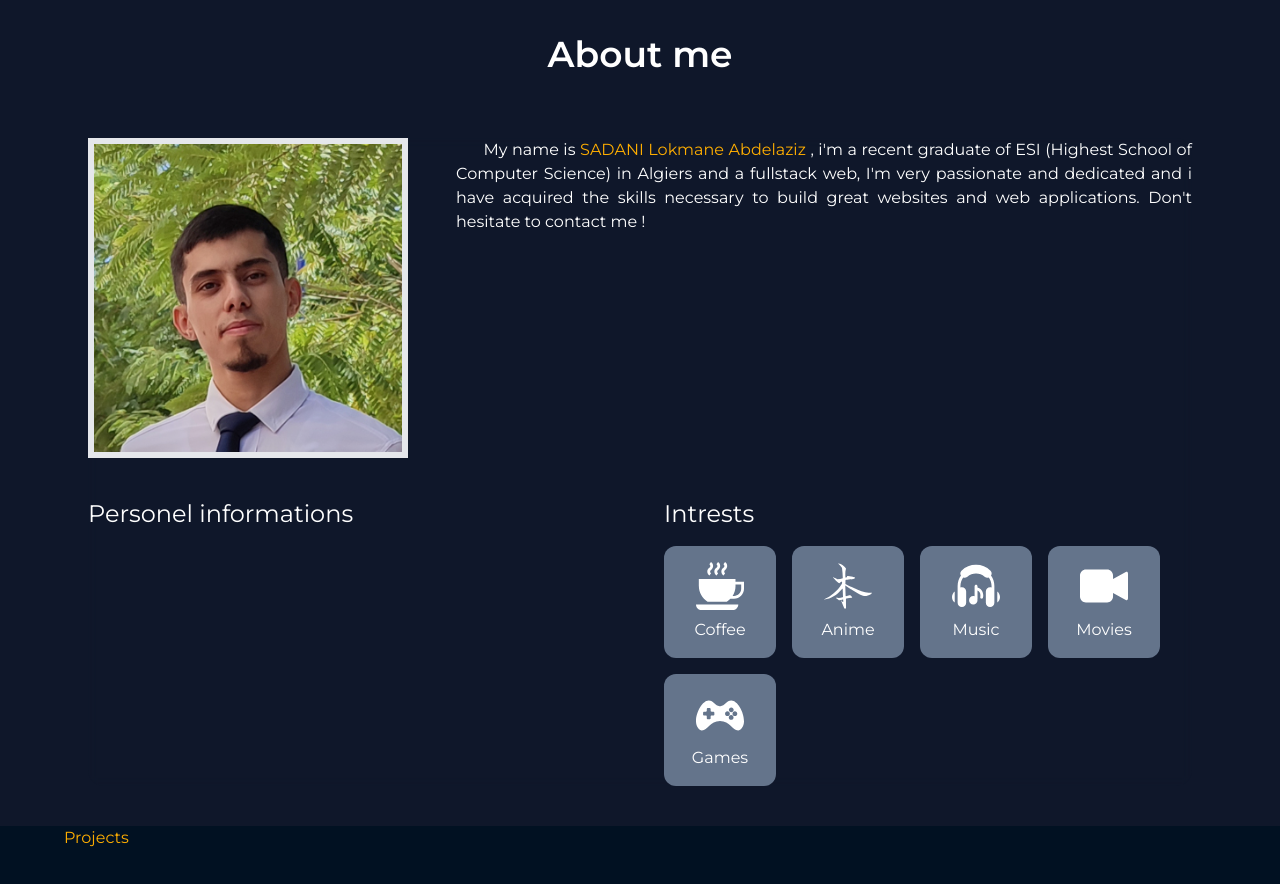
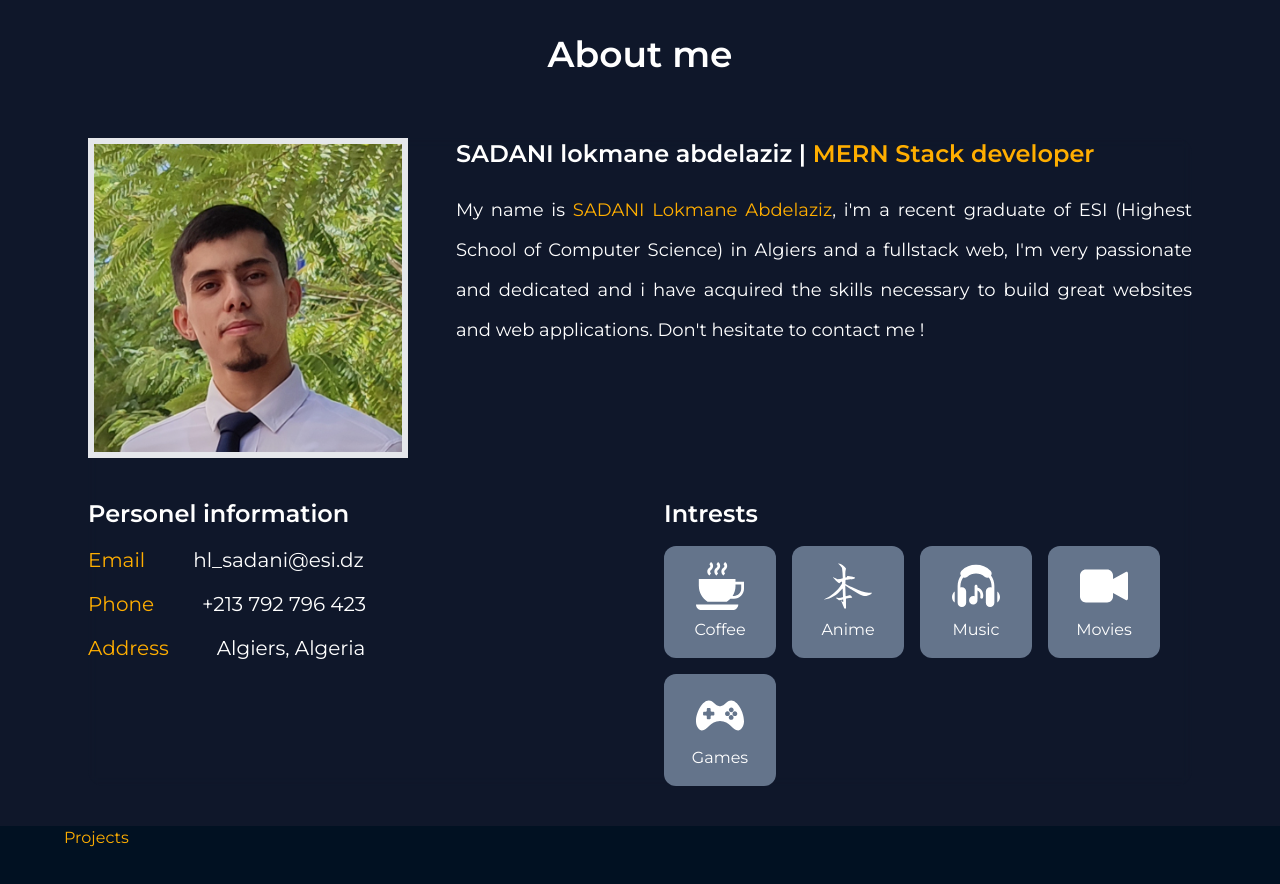
Before and after one commit to lokmanesadani/portfolio-2, a React (Vite) app: page / in a window 1280 px wide. Shown: the part 820-1704 px from the top of the page. Built offline with nearby package versions, Linux system fonts and the light colour scheme.

Commit message:
personel info section

```diff
--- a/src/App.tsx
+++ b/src/App.tsx
@@ -13,18 +13,16 @@ function App() {
   const handleScroll = () => {
     if (trackScroll) {
       setIsScrolling(true);
-
       const sections = document.querySelectorAll(".section");
 
       sections.forEach((section) => {
         const sectionTop = section.getBoundingClientRect().top;
-        const sectionHeight = section.clientHeight;
+        const sectionBottom = section.getBoundingClientRect().bottom;
+
         if (
-          pageYOffset >= sectionTop - sectionHeight / 2 &&
-          pageYOffset < sectionTop + sectionHeight / 2
+          sectionTop <= window.innerHeight / 2 &&
+          sectionBottom >= window.innerHeight / 2
         ) {
-          console.log(section.id);
-
           setSlecectedLink(section.id);
         }
       });
@@ -71,7 +69,7 @@ function App() {
       </div>
       <div
         id="about"
-        className="section  min-h-[90vh] w-full flex justify-center bg-slate-900 overflow-x-hidden"
+        className="section  min-h-[80vh] w-full flex justify-center bg-slate-900 overflow-x-hidden"
       >
         <About />
       </div>
--- a/src/components/About/about.tsx
+++ b/src/components/About/about.tsx
@@ -7,6 +7,10 @@ interface Intrest {
   icon: any;
   name: string;
 }
+interface Info {
+  title: string;
+  value: string;
+}
 const About = () => {
   const Intrests: Intrest[] = [
     { icon: Coffee, name: "Coffee" },
@@ -15,22 +19,32 @@ const About = () => {
     { icon: Cinema, name: "Movies" },
     { icon: Joystick, name: "Games" },
   ];
+  const Infos: Info[] = [
+    { title: "Email", value: "hl_sadani@esi.dz" },
+    { title: "Phone", value: "+213 792 796 423" },
+    { title: "Address", value: "Algiers, Algeria" },
+  ];
 
   return (
     <div className="max-w-6xl w-full  py-10 flex flex-col items-center px-6">
       <span className="text-white font-monterastSemiBold text-4xl pb-16 pt-6">
         About me
       </span>
-      <div className="w-full backdrop-blur-sm rounded-2xl flex flex-col h-full">
+      <div className="w-full backdrop-blur-sm rounded-2xl flex flex-col h-full justify-evenly">
         <div className="flex flex-col sm:flex-row gap-12 max-sm:items-center">
           <img
             className=" sm:w-56 md:w-80 w-4/5 border-[6px] m-0"
             src="/Signature.jpg"
             alt=""
           />
-          <div className=" text-justify text-white ">
-            &nbsp; &nbsp; &nbsp; My name is{" "}
-            <span className=" text-icon">SADANI Lokmane Abdelaziz</span> , i'm a
+
+          <div className=" text-justify text-white text-lg leading-10">
+            <div className="text-2xl font-monterastSemiBold pb-5">
+              SADANI lokmane abdelaziz |{" "}
+              <span className="text-icon">MERN Stack developer</span>
+            </div>
+            My name is{" "}
+            <span className=" text-icon">SADANI Lokmane Abdelaziz</span>, i'm a
             recent graduate of ESI (Highest School of Computer Science) in
             Algiers and a fullstack web, I'm very passionate and dedicated and i
             have acquired the skills necessary to build great websites and web
@@ -39,14 +53,23 @@ const About = () => {
         </div>
         <div className="flex flex-col pt-10 sm:flex-row gap-12 max-sm:items-center">
           <div className="w-full">
-            <span className=" text-white text-2xl font-monterast">
-              Personel informations
+            <span className=" text-white text-2xl font-monterastSemiBold">
+              Personel information
             </span>
-            <div className="pb-4"></div>
+            {Infos.map((info, index) => {
+              return (
+                <div className="flex flex-row sm:flex-row gap-12 pt-4">
+                  <span className="text-icon text-xl font-monterast">
+                    {info.title}
+                  </span>
+                  <span className="text-white text-xl">{info.value}</span>
+                </div>
+              );
+            })}
           </div>
 
           <div className=" text-justify w-full text-white ">
-            <span className=" text-2xl font-monterast">Intrests</span>
+            <span className=" text-2xl font-monterastSemiBold">Intrests</span>
             <div className="flex flex-wrap gap-4 pt-4">
               {Intrests.map((intrest, index) => {
                 return (
```
